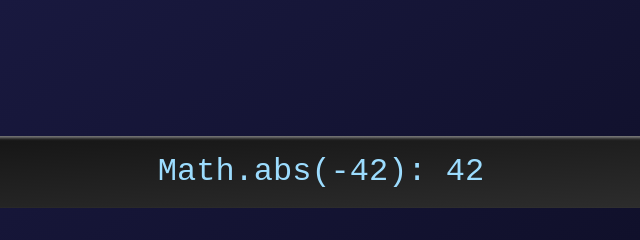
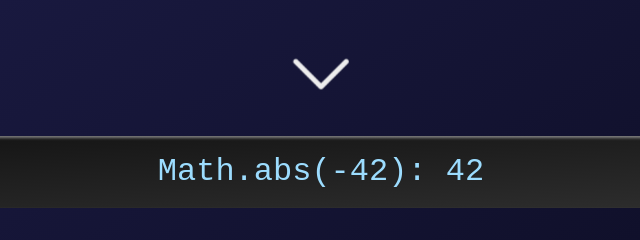
Before and after one commit to NIKsarp/JavaScript-All-Functions-and-Methods, a plain HTML site: page 2. Math Functions/1. Math.abs()/index.html in a window 1280 px wide. Shown: the part 392-632 px from the top of the page, 319-959 px from the left. Drawn offline with Linux system fonts and the light colour scheme; the site is published under a folder, as on GitHub Pages, so addresses that start at the root find nothing.

Commit message:
fix arrow reference image

```diff
--- a/static/style.css
+++ b/static/style.css
@@ -242,7 +242,7 @@ span::selection {
   animation-fill-mode: forwards;
   animation-direction: alternate-reverse;
   background-position: center center;
-  background-image: url("/src/image/down-arrow-svgrepo-com.png");
+  background-image: url("../src/image/down-arrow-svgrepo-com.png");
 }
 /* -------------------------------------------- */
 @keyframes bounce {
```
